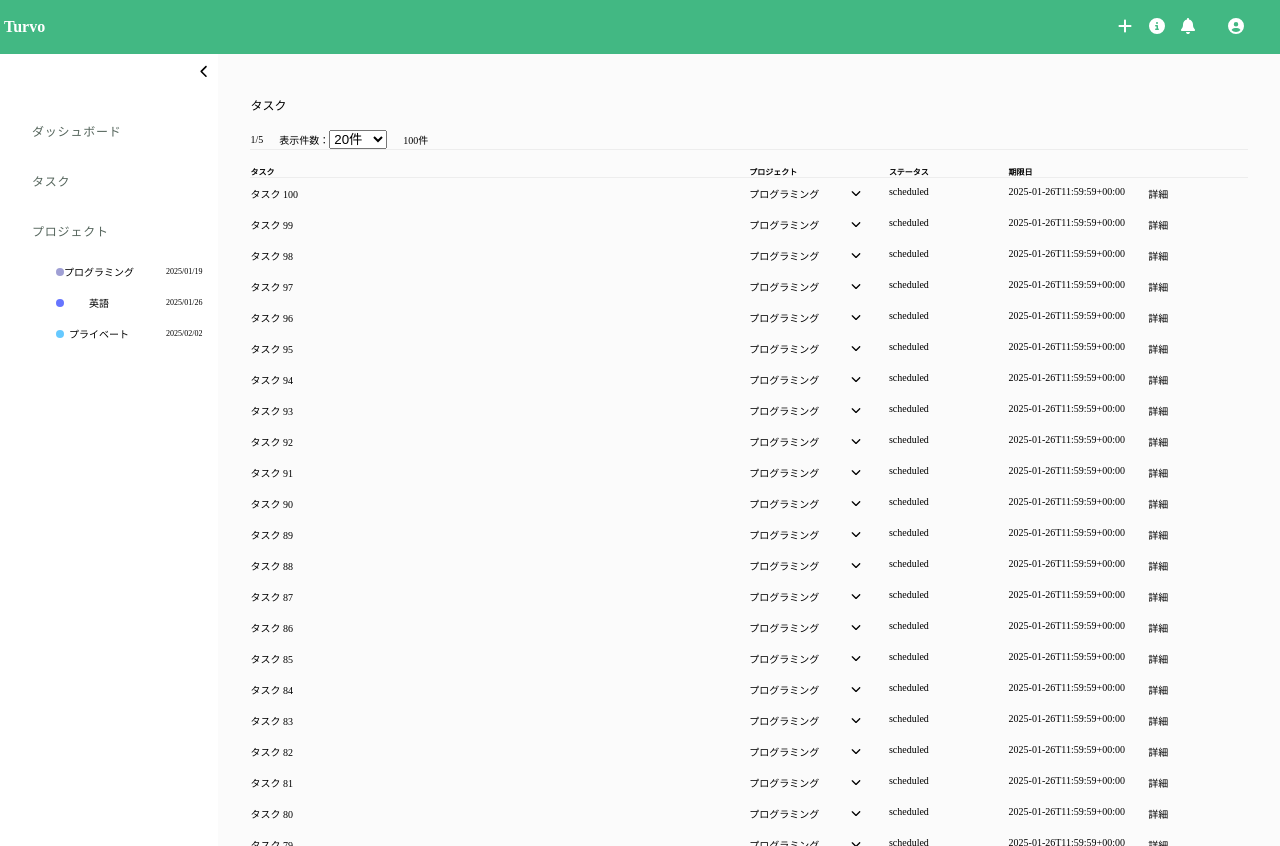
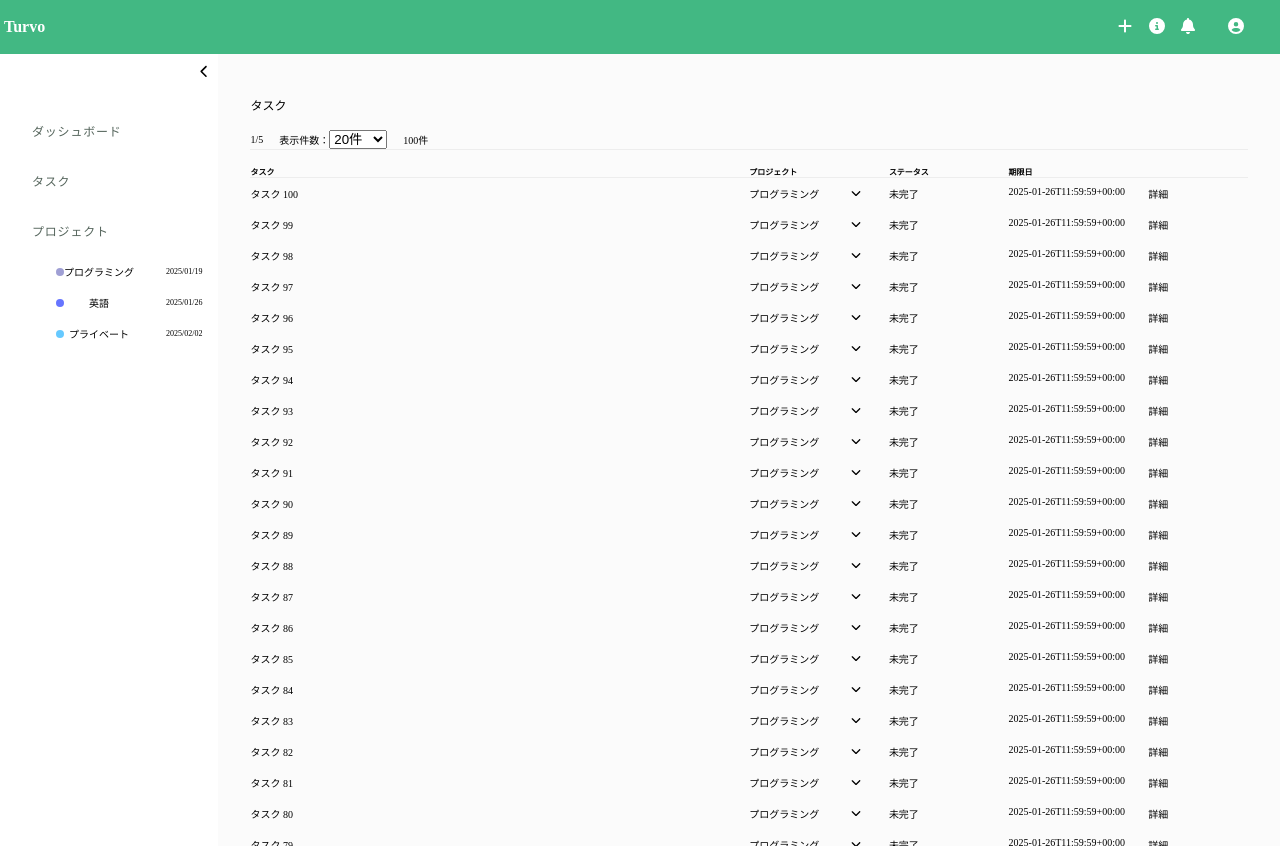
Before and after one commit to tanakas-2021/0600-next-context-api, a Next.js app: page /tasks in a window 1280 px wide. Built offline with nearby package versions, Linux system fonts and the light colour scheme.

Commit message:
ステータスを日本語で出力するように設定

```diff
--- a/src/app/tasks/page.tsx
+++ b/src/app/tasks/page.tsx
@@ -53,6 +53,13 @@ interface Project {
   createdAt: string;
   updatedAt: string;
 }
+
+const statusMap: Record<string, string> = {
+  scheduled: "未完了",
+  completed: "完了",
+};
+
+const getStatusLabel = (status: string) => statusMap[status] || "不明";
 
 const Page = () => {
   const [tasks, setTasks] = useState<Task[]>([]);
@@ -143,7 +150,7 @@ const Page = () => {
                   <div
                     className={`${styles.tableCell} ${styles.tableCellStatus}`}
                   >
-                    {task.status}
+                    {getStatusLabel(task.status)}
                   </div>
                   <div
                     className={`${styles.tableCell} ${styles.tableCellDeadline}`}
```
